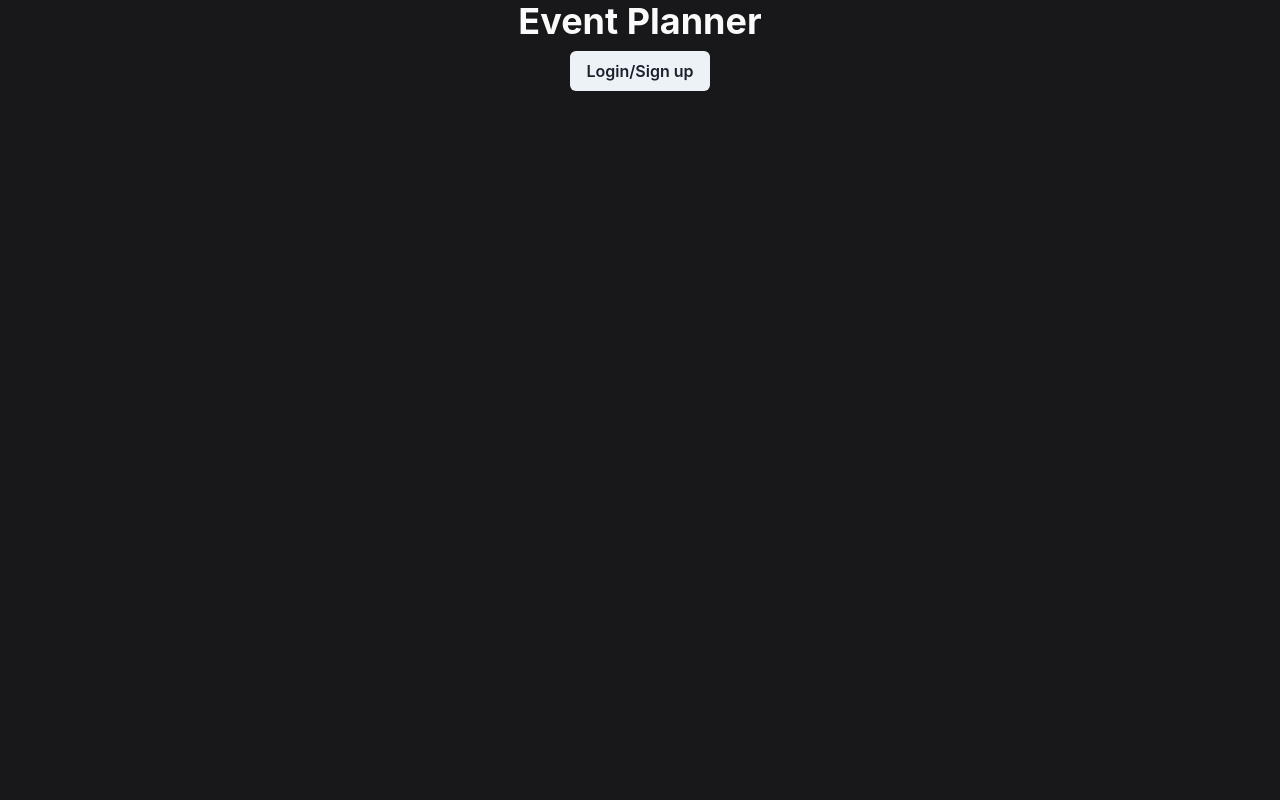
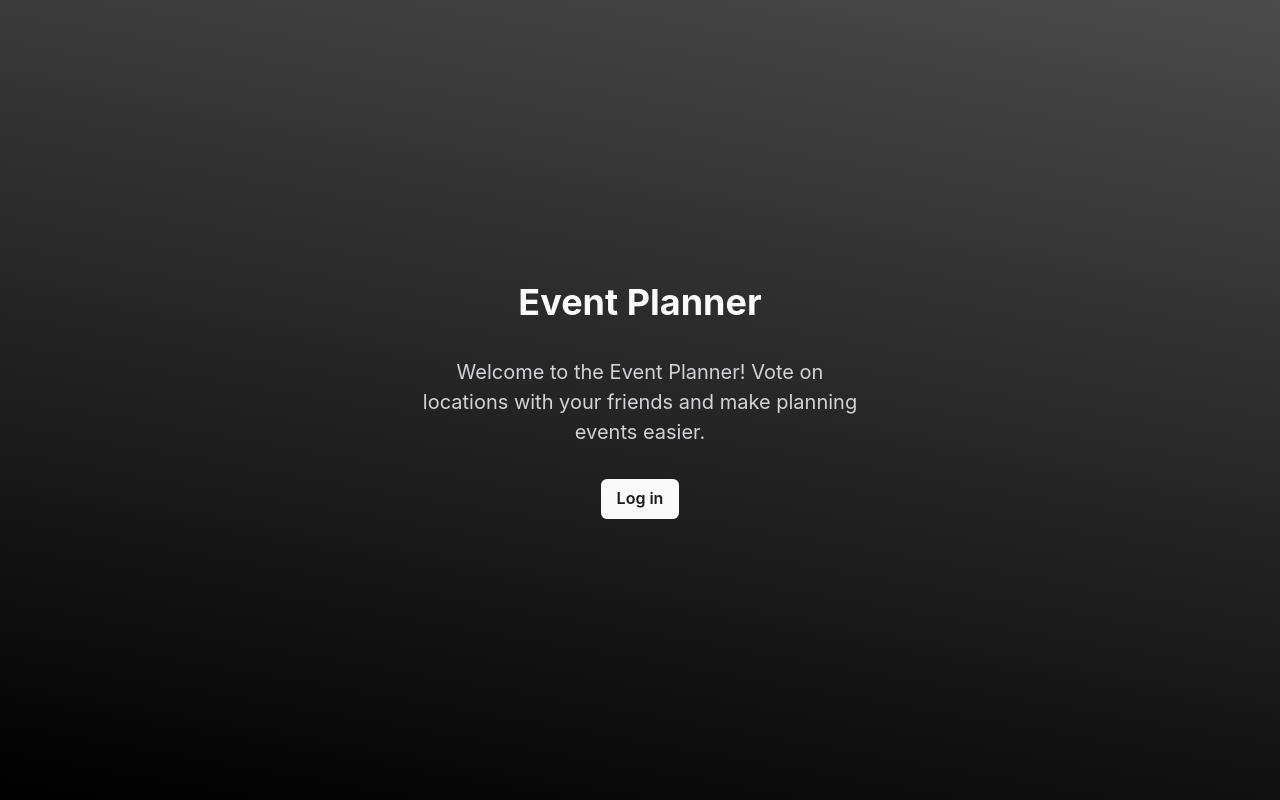
Before and after one commit to salmanayazz/event-planner, a React (Vite) app in the folder client/: page / in a window 1280 px wide. Built offline with nearby package versions, Linux system fonts and the light colour scheme; no server answers.

Commit message:
styled home page

```diff
--- a/client/src/components/StyledButton.tsx
+++ b/client/src/components/StyledButton.tsx
@@ -3,14 +3,14 @@ import { Button } from "@chakra-ui/react";
 interface StyledButtonProps {
   children: React.ReactNode;
   onClick: () => void;
-  isLoading: boolean;
+  isLoading?: boolean;
   width?: string;
 }
 
 export default function StyledButton({
   children,
   onClick,
-  isLoading,
+  isLoading = false,
   width,
 }: StyledButtonProps) {
   return (
--- a/client/src/pages/Home.tsx
+++ b/client/src/pages/Home.tsx
@@ -1,21 +1,35 @@
 import { useAuth } from "../contexts/auth/AuthContext";
 import { useNavigate } from "react-router-dom";
 import { AUTH_LINK, GROUPS_LINK } from "../links";
-import { VStack, Heading, Button } from "@chakra-ui/react";
+import { VStack, Heading, Text } from "@chakra-ui/react";
+import StyledButton from "../components/StyledButton";
 
 export default function Home() {
   const { user } = useAuth();
   const navigate = useNavigate();
 
   return (
-    <VStack bg="pri.100">
+    <VStack
+      minH="100vh"
+      justifyContent="center"
+      alignItems="center"
+      spacing="2rem"
+      p="2rem"
+      bg="linear-gradient(190deg, rgb(75, 75, 75), rgb(0, 0, 0))"
+    >
       <Heading color="sec.100">Event Planner</Heading>
+      <Text fontSize="xl" textAlign="center" maxW="md" color="sec.200">
+        Welcome to the Event Planner! Vote on locations with your friends and
+        make planning events easier.
+      </Text>
       {user ? (
-        <Button onClick={() => navigate(GROUPS_LINK())}>
-          View your groups
-        </Button>
+        <StyledButton onClick={() => navigate(GROUPS_LINK())}>
+          Go to groups
+        </StyledButton>
       ) : (
-        <Button onClick={() => navigate(AUTH_LINK())}>Login/Sign up</Button>
+        <StyledButton onClick={() => navigate(AUTH_LINK())}>
+          Log in
+        </StyledButton>
       )}
     </VStack>
   );
```
